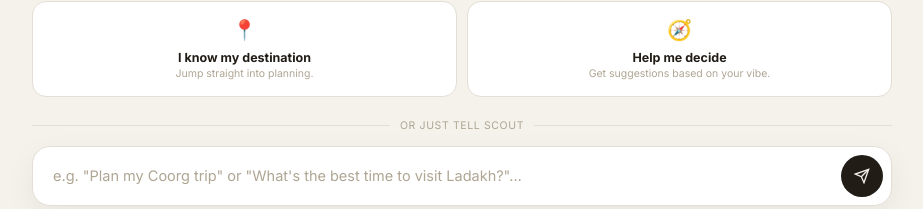
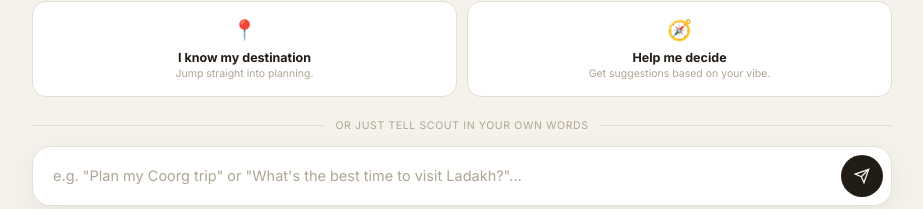
Before and after one commit to agarwalnaina1496/TWM-UI, a React (Vite) app in the folder app/: page /app/new-trip in a window 1280 px wide. Shown: the part 232-441 px from the top of the page, without its empty margins (178-1101 px from the left). Built offline with nearby package versions, Linux system fonts and the light colour scheme; no server answers.

Commit message:
Expand the ask-box divider copy to "or just tell Scout in your own words"

```diff
--- a/app/src/pages/GetStarted.jsx
+++ b/app/src/pages/GetStarted.jsx
@@ -48,7 +48,7 @@ export default function GetStarted() {
           </div>
         </div>
 
-        <div className="or-divider">or just tell Scout</div>
+        <div className="or-divider">or just tell Scout in your own words</div>
 
         <div className="ask-box">
           <input
```
